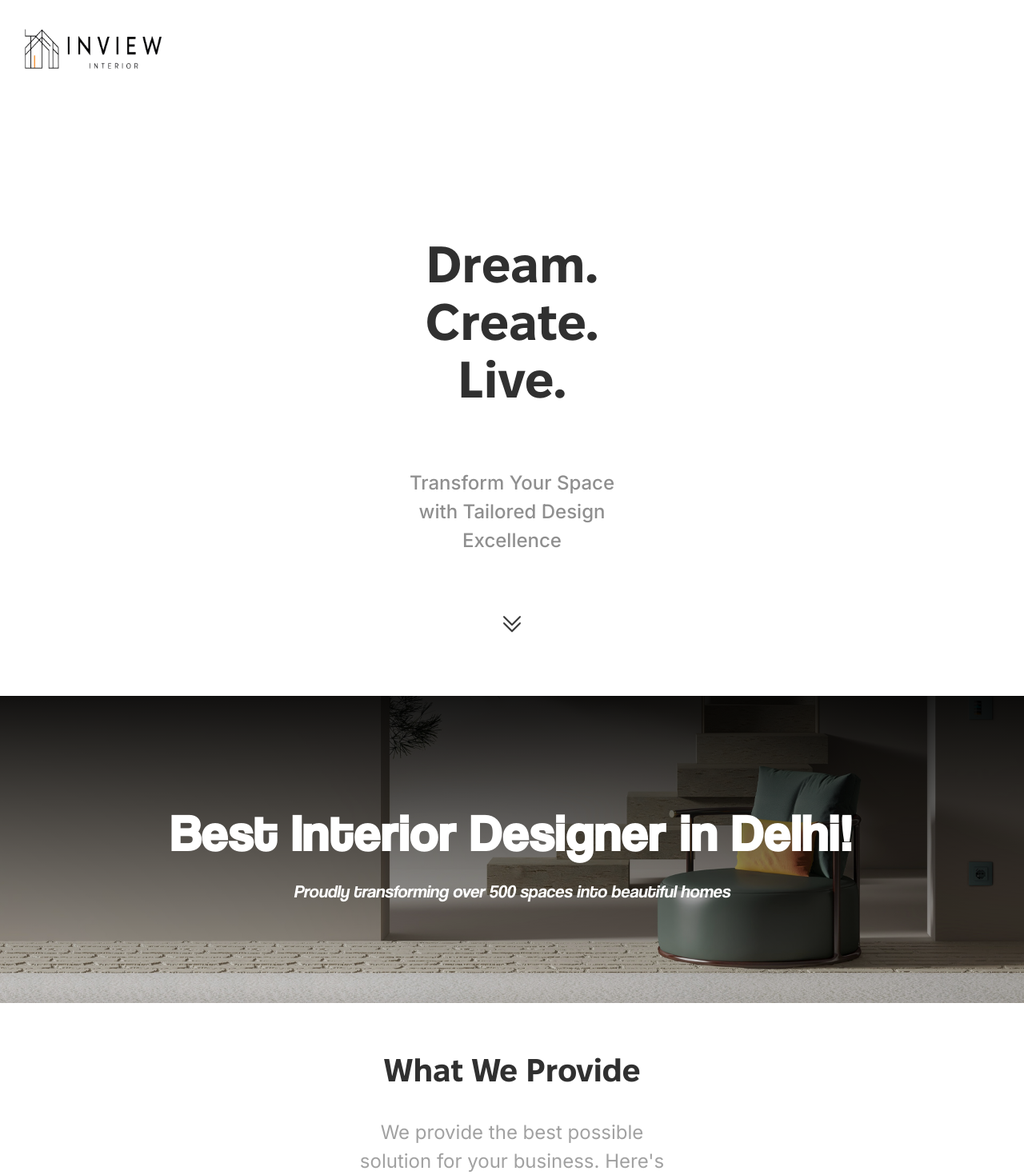
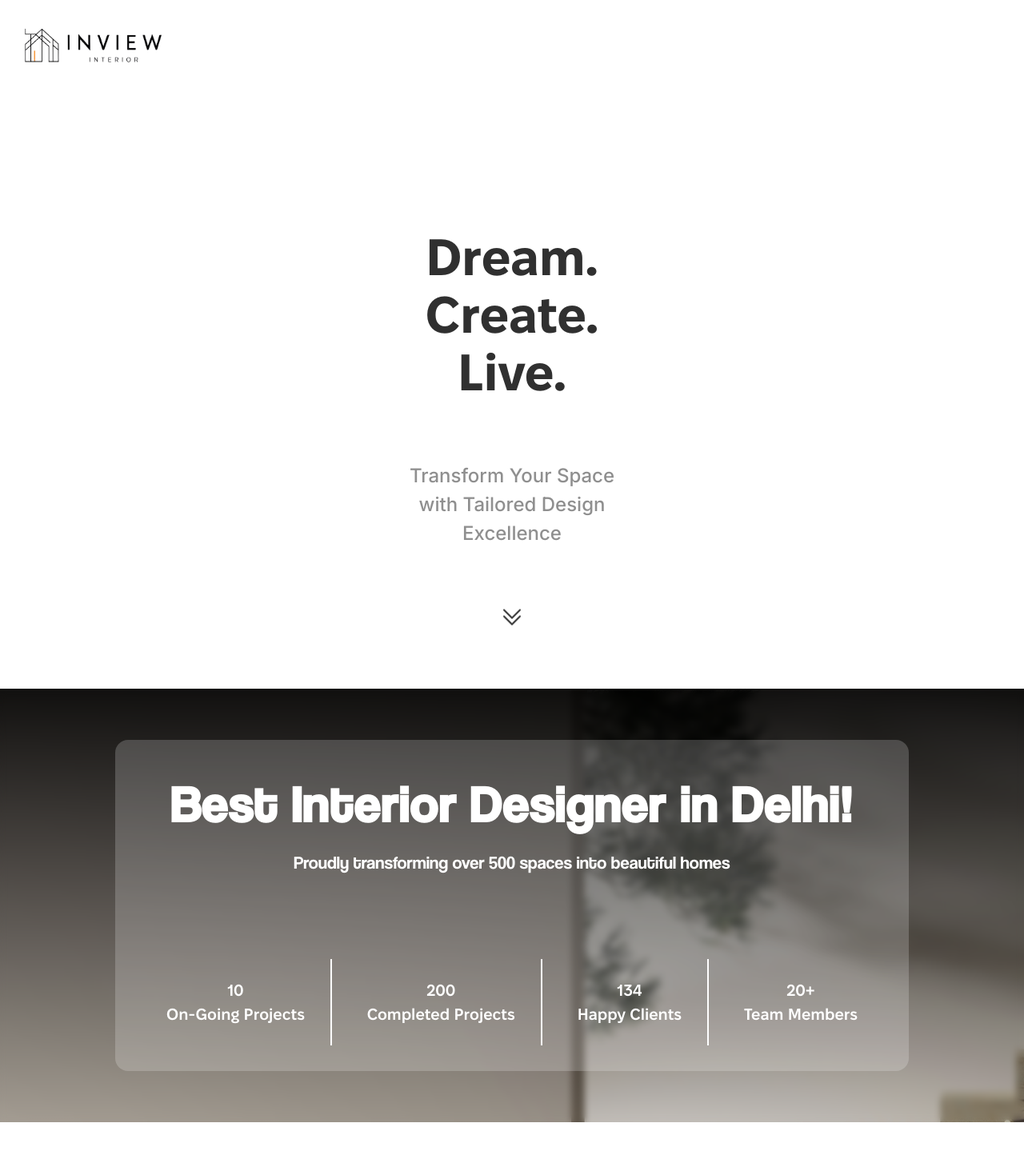
Before and after one commit to AroraKaran19/inview-interior, a Next.js app: page / in a window 1280 px wide. Shown: the top 1469 px of the page at 80% size. Built offline with nearby package versions, Linux system fonts and the light colour scheme.

Commit message:
middle banner 1 added!

```diff
--- a/app/HomePage.css
+++ b/app/HomePage.css
@@ -170,6 +170,7 @@ section.home-hero-section .hero-text .arrow-down svg {
     padding: clamp(0rem, 5vw, 5rem);
 }
 
+
 .middle-banner-1 .middle-banner-1-container .middle-banner-1-container-content .heading {
     font-size: clamp(1.5rem, 5vw, 4rem);
     font-family: "Coolvetica Regular", sans-serif;
@@ -180,9 +181,21 @@ section.home-hero-section .hero-text .arrow-down svg {
 
 .middle-banner-1 .middle-banner-1-container .middle-banner-1-container-content .subheading {
     font-size: clamp(0rem, 5vw, 1.4rem);
-    font-family: "Coolvetica Regular Italic", sans-serif;
+    font-family: "Coolvetica Regular", sans-serif;
     font-weight: 500;
     color: #fff;
+}
+
+.middle-banner-1 .middle-banner-1-container .middle-banner-1-container-content-2 .content-2-item {
+    font-size: clamp(0rem, 5vw, 1.25rem);
+    font-family: "Fixel SemiBold", sans-serif;
+    font-weight: 500;
+    color: #fff;
+    padding: clamp(0rem, 5vw, 1.5rem) clamp(0rem, 5vw, 2rem);
+}
+
+.middle-banner-1 .middle-banner-1-container .middle-banner-1-container-content-2 .content-2-item:not(:last-child) {
+    border-right: rgba(255, 255, 255, 1) 2px solid;
 }
 
 /* Second Section */
@@ -301,7 +314,7 @@ section.home-third-section .home-third-section-content .section-card-container .
 section.home-third-section .home-third-section-content .section-card-container .working-section-card:hover {
     transform: translateY(-10px);
     background-color: #0C646D;
-    color: #fff;
+    color: rgb(255, 255, 255);
     cursor: default;
 
     .working-section-card-description {
@@ -321,6 +334,13 @@ section.home-third-section .home-third-section-content .image-collage img {
 
 section.home-third-section .home-third-section-content .image-collage .dual-images {
     gap: clamp(0rem, 5vw, 1.875rem);
+}
+
+/* Middle Banner 2 */
+
+.middle-banner-2 {
+    min-height: clamp(15rem, 30vw, 25rem);
+    padding: clamp(0rem, 5vw, 5rem);
 }
 
 @media (min-width: 0px) and (max-width: 1200px) {
--- /dev/null
+++ b/app/Navbar/NavContent.tsx
@@ -0,0 +1,31 @@
+import React from 'react'
+import NavLinks from './NavLinks'
+import ContactBtn from '../components/ContactBtn'
+
+const NavContent = () => {
+    return (
+        <>
+            <div className="logo-box flex-1">
+                <div className='w-fit h-full'>
+                    <img src="/full-logo.png" alt="InviewInterior Logo" onClick={() => document.location.href = "/"} />
+                </div>
+            </div>
+
+            <div className="menu-btn flex-1 hidden sm:flex justify-end items-center">
+                <svg xmlns="http://www.w3.org/2000/svg" fill="none" viewBox="0 0 24 24" strokeWidth={1.5} stroke="currentColor">
+                    <path strokeLinecap="round" strokeLinejoin="round" d="M3.75 6.75h16.5M3.75 12h16.5m-16.5 5.25h16.5" />
+                </svg>
+            </div>
+
+            <div className="nav-links sm:hidden flex-auto flex justify-center">
+                <NavLinks />
+            </div>
+
+            <div className="contact-btn sm:hidden flex-1 flex justify-end">
+                <ContactBtn />
+            </div>
+        </>
+    )
+}
+
+export default NavContent
--- a/app/Navbar/Navbar.css
+++ b/app/Navbar/Navbar.css
@@ -39,7 +39,9 @@
 }
 
 .navbar .logo-box img {
-    height: clamp(2rem, 5vw, 3.75rem);
+    height: clamp(2.5rem, 4vw, 3.75rem);
+    image-resolution: from-image;
+    width: auto;
 }
 
 @keyframes slideFromRight {
@@ -76,12 +78,12 @@
 }
 
 .navbar .contact-btn a {
-    padding: clamp(0px, 5vw, 7px) clamp(0rem, 5vw, 1.2rem);
+    padding: clamp(0px, 5vw, 7px) clamp(0rem, 5vw, 1rem);
     gap: 0.5rem;
 }
 
 .navbar .contact-btn a span {
-    font-size: clamp(0rem, 5vw, 1.5rem);
+    font-size: clamp(0rem, 5vw, 1.30rem);
     font-family: 'Inter', sans-serif;
     font-weight: 500;
     letter-spacing: 0.8px;
--- a/app/Navbar/Navbar.tsx
+++ b/app/Navbar/Navbar.tsx
@@ -1,8 +1,7 @@
 "use client";
 import React, { useEffect, useRef, useState } from 'react'
-import NavLinks from './NavLinks'
-import ContactBtn from '../components/ContactBtn'
 import "./Navbar.css";
+import NavContent from './NavContent';
 
 const Navbar = () => {
 
@@ -28,28 +27,7 @@ const Navbar = () => {
 
   return (
     <div className={`navbar max-h-[120px] max-w-screen flex sm:pb-4 ${isSticky ? 'sticky' : ''}`}>
-
-      <div className="logo-box flex-1">
-        <a href="/">
-          <img src="/full-logo.png" alt="InviewInterior Logo" />
-        </a>
-      </div>
-
-      <div className="menu-btn flex-1 hidden sm:flex justify-end items-center">
-        {/* Need to make this! */}
-        <svg xmlns="http://www.w3.org/2000/svg" fill="none" viewBox="0 0 24 24" strokeWidth={1.5} stroke="currentColor">
-          <path strokeLinecap="round" strokeLinejoin="round" d="M3.75 6.75h16.5M3.75 12h16.5m-16.5 5.25h16.5" />
-        </svg>
-      </div>
-
-      <div className="nav-links sm:hidden flex-auto flex justify-center">
-        <NavLinks />
-      </div>
-
-      <div className="contact-btn sm:hidden flex-1 flex justify-end">
-        <ContactBtn />
-      </div>
-
+      <NavContent />
     </div>
   )
 }
--- a/app/components/MiddleBanner_1.tsx
+++ b/app/components/MiddleBanner_1.tsx
@@ -21,20 +21,50 @@ const MiddleBanner_1 = () => {
   //   handleAppear();
   // }, [])
 
+  const items = [
+    {
+      title: "On-Going Projects",
+      count: "10",
+    },
+    {
+      title: "Completed Projects",
+      count: "200",
+    },
+    {
+      title: "Happy Clients",
+      count: "134",
+    },
+    {
+      title: "Team Members",
+      count: "20+",
+    }
+  ]
+
   return (
     <>
-      <div className="middle-banner-1 bg-banner-1 bg-fixed bg-no-repeat bg-cover bg-right-bottom w-full flex justify-center items-center'">
-        <div className="middle-banner-1-container w-full flex flex-col justify-center items-center">
+      <div className="middle-banner-background-wrapper bg-banner-1 w-full">
+        <div className="middle-banner-1 bg-fixed bg-no-repeat bg-cover bg-right-bottom w-full flex justify-center items-center backdrop-blur-sm">
+          <div className="middle-banner-1-container w-full flex justify-center items-center">
 
-          <div className="middle-banner-1-container-content flex flex-col gap-2 justify-center items-center w-full">
-            <h1 className='heading text-center'>Best Interior Designer in Delhi!</h1>
-            <p className='subheading text-center'>Proudly transforming over 500 spaces into beautiful homes</p>
-          </div>
+            <div className="middle-banner-1-sub-container flex flex-col justify-center items-center gap-10 w-fit bg-white/20 rounded-2xl ">
+              <div className="middle-banner-1-container-content flex flex-col gap-2 justify-center items-center w-full mx-8 sm:mx-4 my-8 sm:my-4">
+                <h1 className='heading text-center'>Best Interior Designer in Delhi!</h1>
+                <p className='subheading text-center'>Proudly transforming over 500 spaces into beautiful homes</p>
+              </div>
 
-          <div className="middle-banner-1-container-images flex justify-center items-center w-full">
+              <div className="middle-banner-1-container-content-2 flex justify-center items-center w-full gap-3 mx-8 sm:mx-4 my-8 sm:my-4">
+                {
+                  items.map((item) => (
+                    <div className="content-2-item" key={item.title}>
+                      <h1 className='heading text-center'>{item.count}</h1>
+                      <p className='subheading text-center'>{item.title}</p>
+                    </div>
+                  ))
+                }
+              </div>
+            </div>
 
           </div>
-
         </div>
       </div>
     </>
--- /dev/null
+++ b/app/components/MiddleBanner_2.tsx
@@ -0,0 +1,15 @@
+import React from 'react'
+
+const MiddleBanner_2 = () => {
+  return (
+    <>
+      <div className="middle-banner-2 bg-banner-1 bg-fixed bg-no-repeat bg-cover bg-right-bottom w-full flex justify-center items-center'">
+        <div className="middle-banner-2-container w-full flex flex-col justify-center items-center">
+
+        </div>
+      </div>
+    </>
+  )
+}
+
+export default MiddleBanner_2
--- a/app/page.tsx
+++ b/app/page.tsx
@@ -4,6 +4,7 @@ import HomeSection2 from "./components/HomeSection2";
 import HomeSection3 from "./components/HomeSection3";
 import "./HomePage.css";
 import MiddleBanner_1 from "./components/MiddleBanner_1";
+import MiddleBanner_2 from "./components/MiddleBanner_2";
 
 export default function Home() {
 
@@ -19,6 +20,7 @@ export default function Home() {
         <MiddleBanner_1 />
         <HomeSection2 />
         <HomeSection3 />
+        <MiddleBanner_2 />
       </div>
     </>
   );
```
